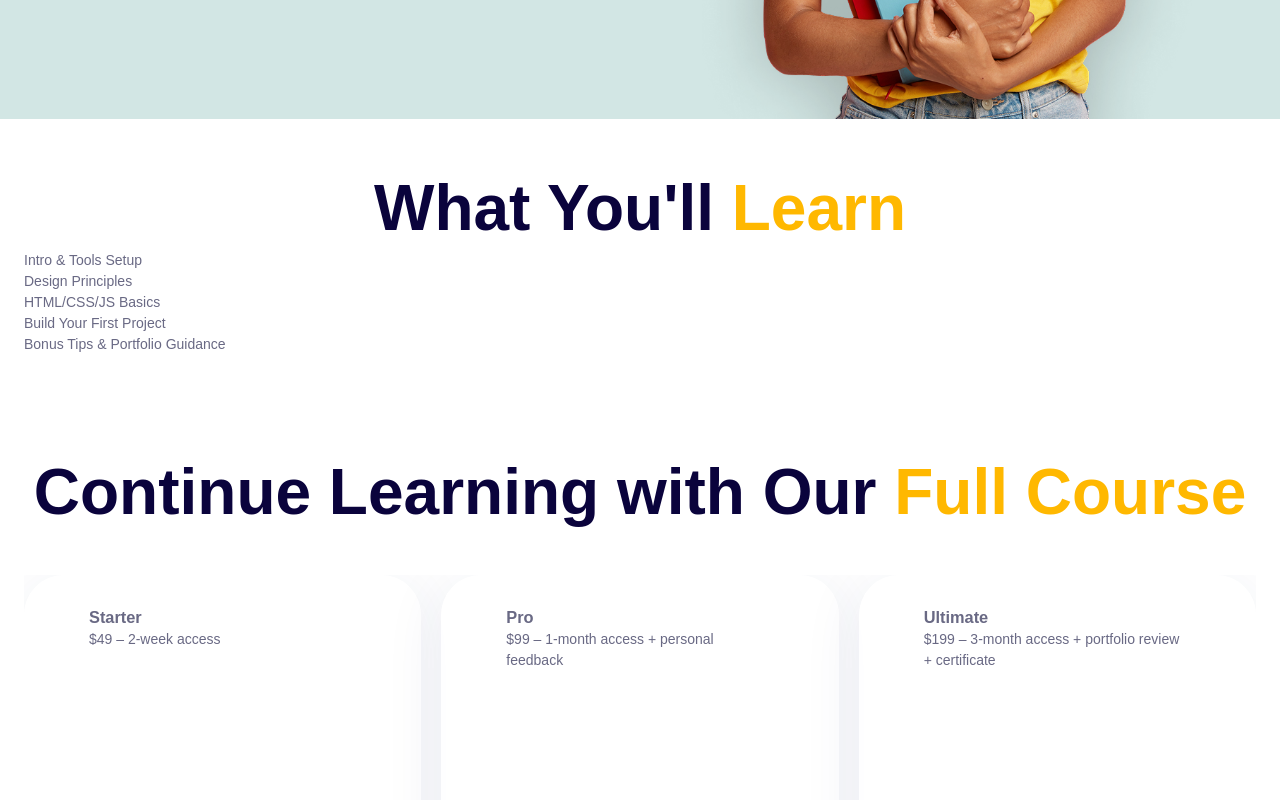
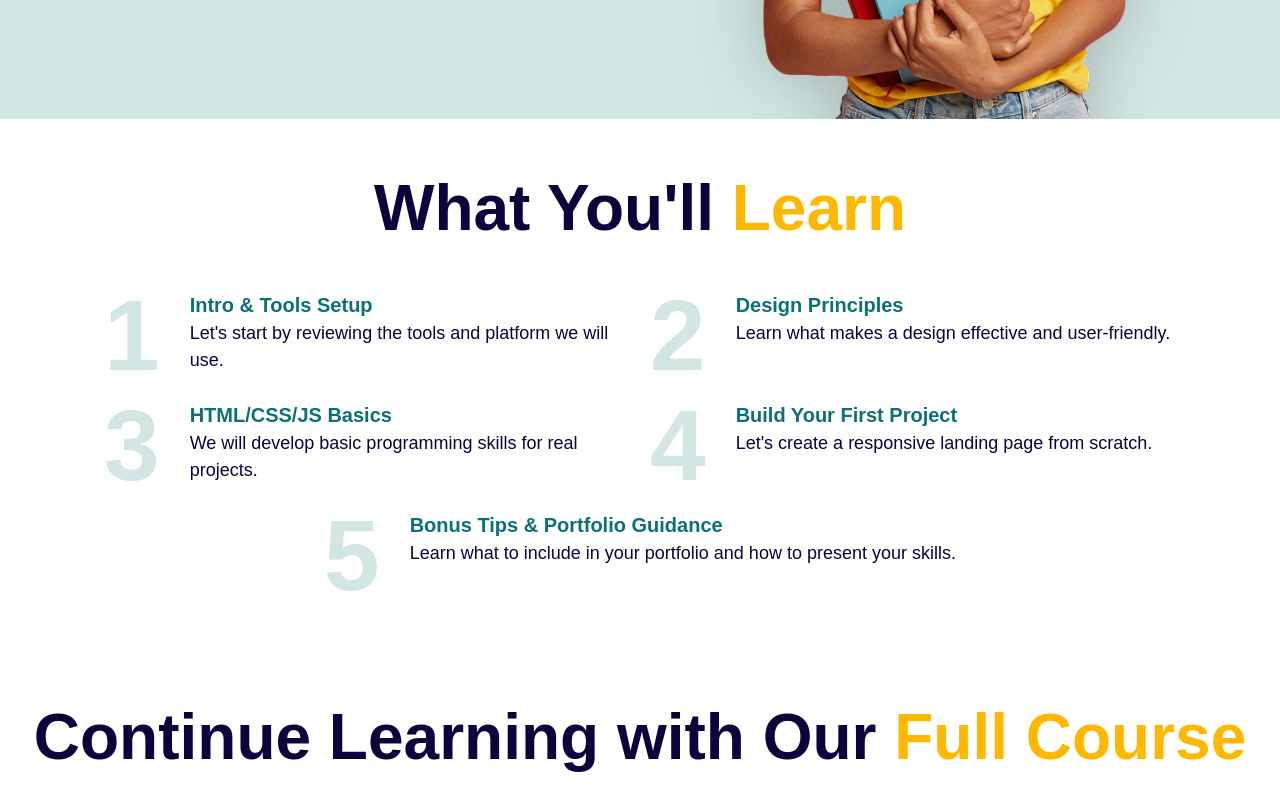
Before and after one commit to petriwna/vebinar, a website built with webpack: page src/index.html in a window 1280 px wide. Shown: the part 676-1476 px from the top of the page. Built offline with nearby package versions, Linux system fonts and the light colour scheme; some packages are replaced by stand-ins of ours; files whose address does not match are found by name.

Commit message:
styling course-details-section

```diff
--- a/src/index.html
+++ b/src/index.html
@@ -115,13 +115,53 @@
 </section>
 <div class="container background-container">
     <section class="course-details-section section" id="course">
-        <h2 class="course-details__title section__title">What You'll <span class="accent">Learn</span></h2>
-        <ul class="course-details__details details">
-            <li class="details__item">Intro & Tools Setup</li>
-            <li class="details__item">Design Principles</li>
-            <li class="details__item">HTML/CSS/JS Basics</li>
-            <li class="details__item">Build Your First Project</li>
-            <li class="details__item">Bonus Tips & Portfolio Guidance</li>
+        <h2 class="course-details-section__title section__title">What You'll <span class="accent">Learn</span></h2>
+        <ul class="course-details-section__details details">
+            <li class="details__item details__item--first">
+                <div class="details__text">
+                    <p class="details__number">1</p>
+                    <div class="details__step">
+                        <h3 class="details__title">Intro & Tools Setup</h3>
+                        <p class="details__info">Let's start by reviewing the tools and platform we will use.</p>
+                    </div>
+                </div>
+            </li>
+            <li class="details__item details__item--second">
+                <div class="details__text">
+                    <p class="details__number">2</p>
+                    <div class="details__step">
+                        <h3 class="details__title">Design Principles</h3>
+                        <p class="details__info">Learn what makes a design effective and user-friendly.</p>
+                    </div>
+                </div>
+            </li>
+            <li class="details__item details__item--third">
+                <div class="details__text">
+                    <p class="details__number">3</p>
+                    <div class="details__step">
+                        <h3 class="details__title">HTML/CSS/JS Basics</h3>
+                        <p class="details__info">We will develop basic programming skills for real projects.</p>
+                    </div>
+                </div>
+            </li>
+            <li class="details__item details__item--fourth">
+                <div class="details__text">
+                    <p class="details__number">4</p>
+                    <div class="details__step">
+                        <h3 class="details__title">Build Your First Project</h3>
+                        <p class="details__info">Let's create a responsive landing page from scratch.</p>
+                    </div>
+                </div>
+            </li>
+            <li class="details__item details__item--fifth">
+                <div class="details__text details__text--center">
+                    <p class="details__number">5</p>
+                    <div class="details__step">
+                        <h3 class="details__title">Bonus Tips & Portfolio Guidance</h3>
+                        <p class="details__info">Learn what to include in your portfolio and how to present your skills.</p>
+                    </div>
+                </div>
+            </li>
         </ul>
     </section>
     <section class="pricing-section section" id="pricing">
--- /dev/null
+++ b/src/scss/layouts/_course-details-section.scss
@@ -0,0 +1,5 @@
+.course-details-section {
+  &__title {
+    margin-bottom: 40px;
+  }
+}
--- a/src/scss/layouts/_details.scss
+++ b/src/scss/layouts/_details.scss
@@ -1,3 +1,90 @@
 .details {
+  margin: 0;
+  display: grid;
+  grid-template-columns: 1fr;
+  grid-template-rows: repeat(5, 1fr);
+  grid-column-gap: 20px;
+  grid-row-gap: 20px;
 
+  @media screen and (min-width: $bp-tablet) {
+    margin: 0 40px;
+    grid-template-columns: repeat(2, 1fr);
+    grid-template-rows: repeat(3, 1fr);
+  }
+
+  @media screen and (min-width: $bp-desktop) {
+    margin: 0 80px;
+  }
+
+  &__item {
+    &--first {
+      grid-area: 1 / 1 / 2 / 2;
+
+      @media screen and (min-width: $bp-tablet) {
+        grid-area: 1 / 1 / 2 / 2;
+      }
+    }
+
+    &--second {
+      grid-area: 2 / 1 / 3 / 2;
+
+      @media screen and (min-width: $bp-tablet) {
+        grid-area: 1 / 2 / 2 / 3;
+      }
+    }
+
+    &--third {
+      grid-area: 3 / 1 / 4 / 2;
+
+      @media screen and (min-width: $bp-tablet) {
+        grid-area: 2 / 1 / 3 / 2;
+      }
+    }
+
+    &--fourth {
+      grid-area: 4 / 1 / 5 / 2;
+
+      @media screen and (min-width: $bp-tablet) {
+        grid-area: 2 / 2 / 3 / 3;
+      }
+    }
+
+    &--fifth {
+      grid-area: 5 / 1 / 6 / 2;
+
+      @media screen and (min-width: $bp-tablet) {
+        grid-area: 3 / 1 / 4 / 3;
+        align-items: center;
+      }
+    }
+  }
+
+  &__text {
+    display: flex;
+
+    &--center {
+      justify-content: center;
+    }
+  }
+
+  &__number {
+    font-size: 100px;
+    font-weight: 900;
+    line-height: 90%;
+    color: var(--secondary-bg);
+  }
+
+  &__step {
+    margin-left: 30px;
+  }
+
+  &__title {
+    color: var(--color-secondary);
+    font-size: 20px;
+  }
+
+  &__info {
+    font-size: 18px;
+    color: var(--color-text-secondary);
+  }
 }
--- a/src/scss/styles.scss
+++ b/src/scss/styles.scss
@@ -13,6 +13,7 @@
 
 @import "layouts/background-container";
 @import "layouts/container";
+@import "layouts/course-details-section";
 @import "layouts/details";
 @import "layouts/faq-section";
 @import "layouts/footer";
--- a/src/scss/utils/_variables.scss
+++ b/src/scss/utils/_variables.scss
@@ -2,6 +2,7 @@
   --primary-bg: #FFFFFF;
   --secondary-bg: #d2e6e4;
   --secondary-bg-light: #BDBDD1;
+  --secondary-bg-darck: #f3f7ff;;
 
   --text-color-primary: #696984;
   --color-secondary: #0b7077;
```
Also changed, not shown: src/public/images/img-hero.png (added).
